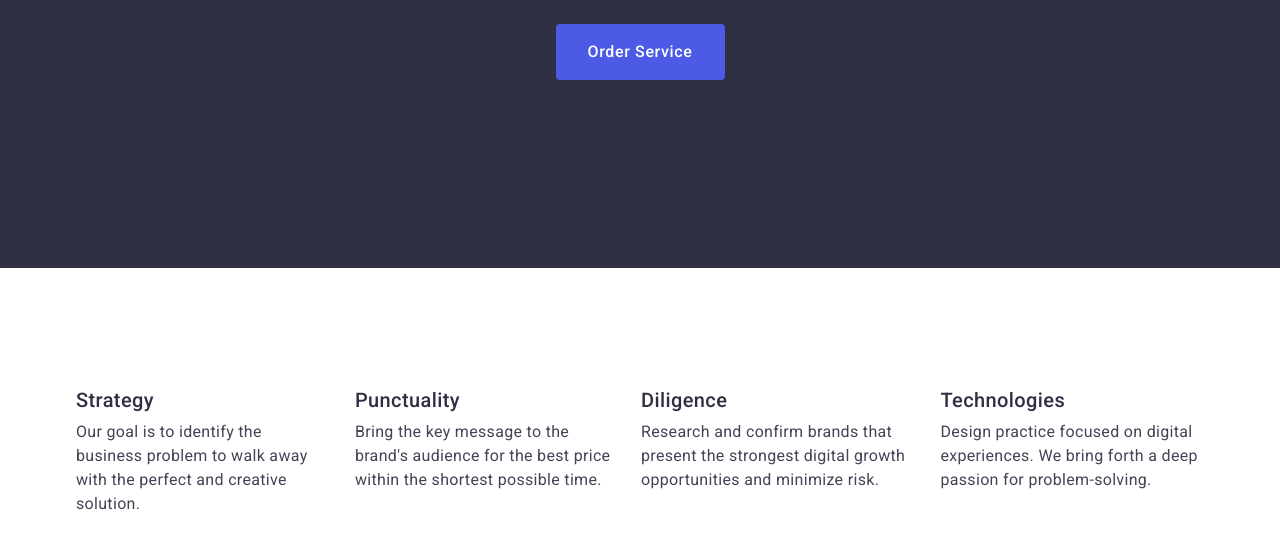
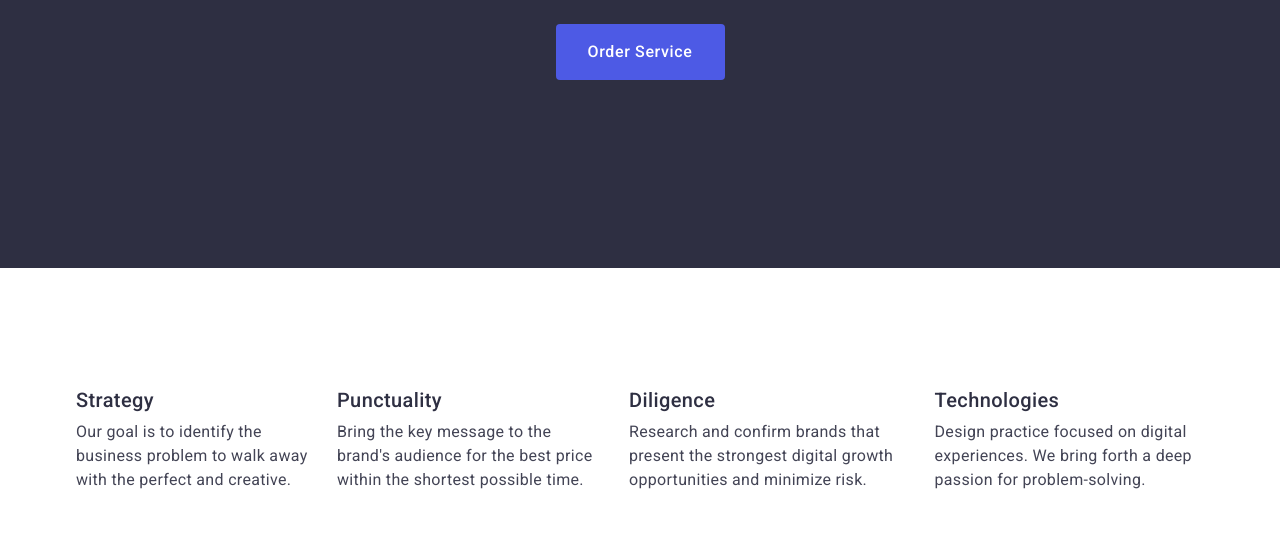
Before and after one commit to andrelux-ua/goit-markup-hw-03, a plain HTML site: page index.html in a window 1280 px wide. Shown: the part 405-954 px from the top of the page. Drawn offline with nearby package versions, Linux system fonts and the light colour scheme.

Commit message:
last-fix

```diff
--- a/index.html
+++ b/index.html
@@ -67,7 +67,7 @@
               <h3 class="headline-adg">Strategy</h3>
               <p class="desc-adg">
                 Our goal is to identify the business problem to walk away with
-                the perfect and creative solution.
+                the perfect and creative.
               </p>
             </li>
             <li class="adg-item">
```
